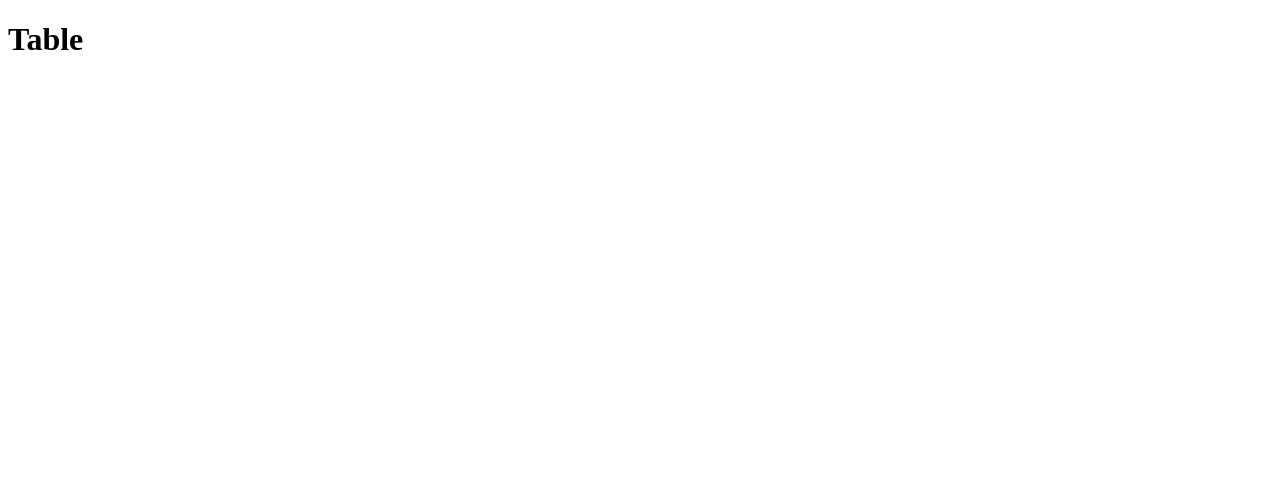
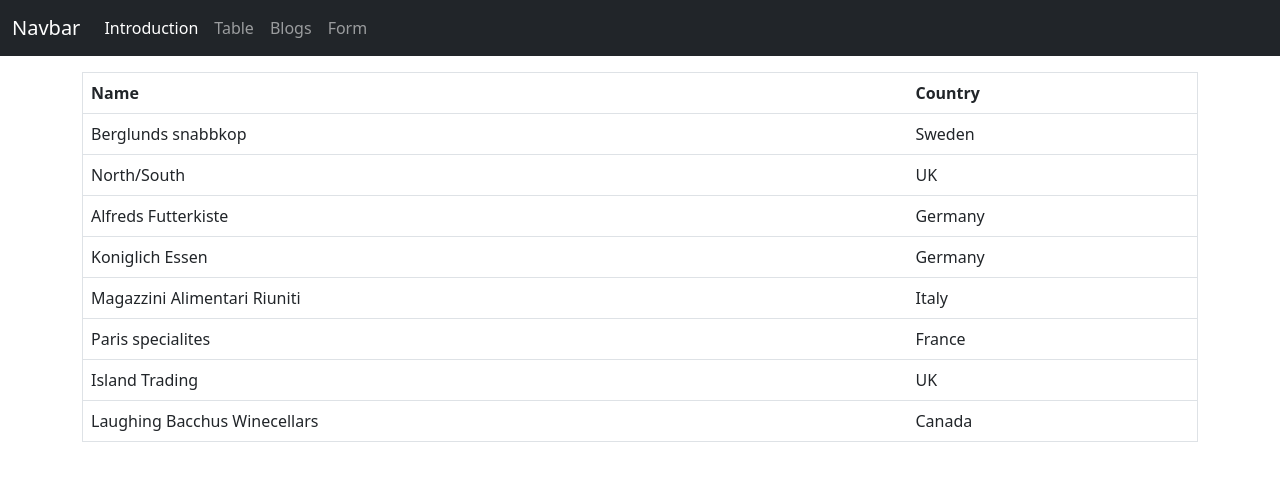
Before and after one commit to mohit-cfc/DePronto-Test, a plain HTML site: page table.html in a window 1280 px wide. Drawn offline with nearby package versions, Linux system fonts and the light colour scheme.

Commit message:
Added Tables with sorting

```diff
--- a/table.html
+++ b/table.html
@@ -4,9 +4,93 @@
     <meta charset="UTF-8" />
     <meta http-equiv="X-UA-Compatible" content="IE=edge" />
     <meta name="viewport" content="width=device-width, initial-scale=1.0" />
-    <title>Document</title>
+    <link
+      href="https://cdn.jsdelivr.net/npm/bootstrap@5.0.2/dist/css/bootstrap.min.css"
+      rel="stylesheet"
+      integrity="sha384-EVSTQN3/azprG1Anm3QDgpJLIm9Nao0Yz1ztcQTwFspd3yD65VohhpuuCOmLASjC"
+      crossorigin="anonymous"
+    />
+    <link rel="stylesheet" href="app.css" />
+    <title>Table</title>
   </head>
   <body>
-    <h1>Table</h1>
+    <nav class="navbar navbar-expand-lg navbar-dark bg-dark">
+      <div class="container-fluid">
+        <a class="navbar-brand" href="#">Navbar</a>
+        <button
+          class="navbar-toggler"
+          type="button"
+          data-bs-toggle="collapse"
+          data-bs-target="#navbarNavDropdown"
+          aria-controls="navbarNavDropdown"
+          aria-expanded="false"
+          aria-label="Toggle navigation"
+        >
+          <span class="navbar-toggler-icon"></span>
+        </button>
+        <div class="collapse navbar-collapse" id="navbarNavDropdown">
+          <ul class="navbar-nav">
+            <li class="nav-item">
+              <a class="nav-link active" aria-current="page" href="index.html"
+                >Introduction</a
+              >
+            </li>
+            <li class="nav-item">
+              <a class="nav-link" href="table.html">Table</a>
+            </li>
+            <li class="nav-item">
+              <a class="nav-link" href="blogs.html">Blogs</a>
+            </li>
+            <li class="nav-item">
+              <a class="nav-link" href="form.html">Form</a>
+            </li>
+          </ul>
+        </div>
+      </div>
+    </nav>
+
+    <div class="container">
+      <table border="1" class="table mt-3" id="myTable">
+        <tr>
+          <!--When a header is clicked, run the sortTable function, with a parameter, 0 for sorting by names, 1 for sorting by country:-->
+          <th onclick="sortTable(0)">Name</th>
+          <th onclick="sortTable(1)">Country</th>
+        </tr>
+        <tr>
+          <td>Berglunds snabbkop</td>
+          <td>Sweden</td>
+        </tr>
+        <tr>
+          <td>North/South</td>
+          <td>UK</td>
+        </tr>
+        <tr>
+          <td>Alfreds Futterkiste</td>
+          <td>Germany</td>
+        </tr>
+        <tr>
+          <td>Koniglich Essen</td>
+          <td>Germany</td>
+        </tr>
+        <tr>
+          <td>Magazzini Alimentari Riuniti</td>
+          <td>Italy</td>
+        </tr>
+        <tr>
+          <td>Paris specialites</td>
+          <td>France</td>
+        </tr>
+        <tr>
+          <td>Island Trading</td>
+          <td>UK</td>
+        </tr>
+        <tr>
+          <td>Laughing Bacchus Winecellars</td>
+          <td>Canada</td>
+        </tr>
+      </table>
+    </div>
+
+    <script src="table.js"></script>
   </body>
 </html>
--- /dev/null
+++ b/table.js
@@ -0,0 +1,63 @@
+function sortTable(n) {
+  var table,
+    rows,
+    switching,
+    i,
+    x,
+    y,
+    shouldSwitch,
+    dir,
+    switchcount = 0;
+  table = document.getElementById("myTable");
+  switching = true;
+  //Set the sorting direction to ascending:
+  dir = "asc";
+  /*Make a loop that will continue until
+    no switching has been done:*/
+  while (switching) {
+    //start by saying: no switching is done:
+    switching = false;
+    rows = table.getElementsByTagName("TR");
+    /*Loop through all table rows (except the
+      first, which contains table headers):*/
+    for (i = 1; i < rows.length - 1; i++) {
+      //Change i=0 if you have the header th a separate table.
+      //start by saying there should be no switching:
+      shouldSwitch = false;
+      /*Get the two elements you want to compare,
+        one from current row and one from the next:*/
+      x = rows[i].getElementsByTagName("TD")[n];
+      y = rows[i + 1].getElementsByTagName("TD")[n];
+      /*check if the two rows should switch place,
+        based on the direction, asc or desc:*/
+      if (dir == "asc") {
+        if (x.innerHTML.toLowerCase() > y.innerHTML.toLowerCase()) {
+          //if so, mark as a switch and break the loop:
+          shouldSwitch = true;
+          break;
+        }
+      } else if (dir == "desc") {
+        if (x.innerHTML.toLowerCase() < y.innerHTML.toLowerCase()) {
+          //if so, mark as a switch and break the loop:
+          shouldSwitch = true;
+          break;
+        }
+      }
+    }
+    if (shouldSwitch) {
+      /*If a switch has been marked, make the switch
+        and mark that a switch has been done:*/
+      rows[i].parentNode.insertBefore(rows[i + 1], rows[i]);
+      switching = true;
+      //Each time a switch is done, increase this count by 1:
+      switchcount++;
+    } else {
+      /*If no switching has been done AND the direction is "asc",
+        set the direction to "desc" and run the while loop again.*/
+      if (switchcount == 0 && dir == "asc") {
+        dir = "desc";
+        switching = true;
+      }
+    }
+  }
+}
```
Also changed, not shown: form.html (+1 -1 lines), form.js (+7 -0 lines).
